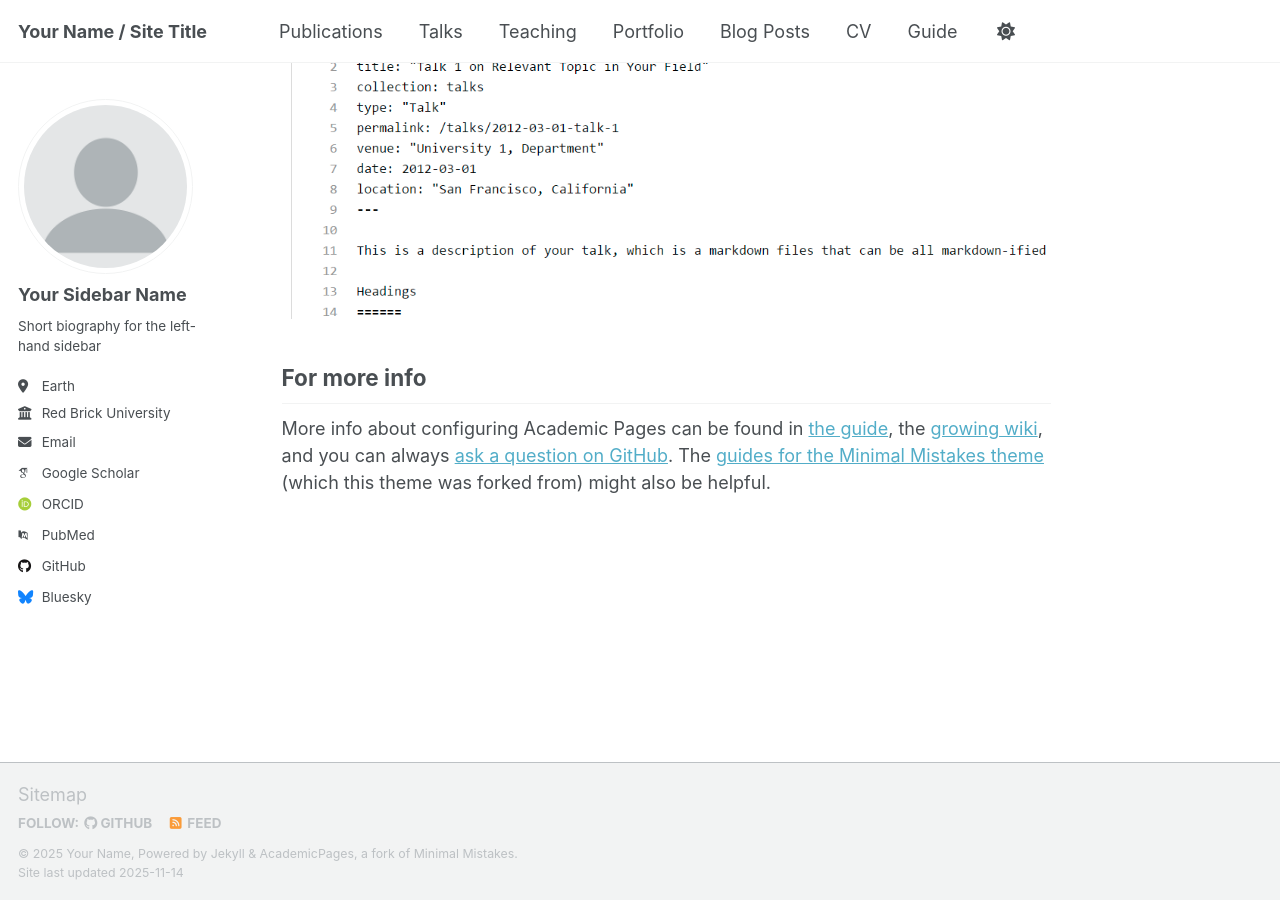
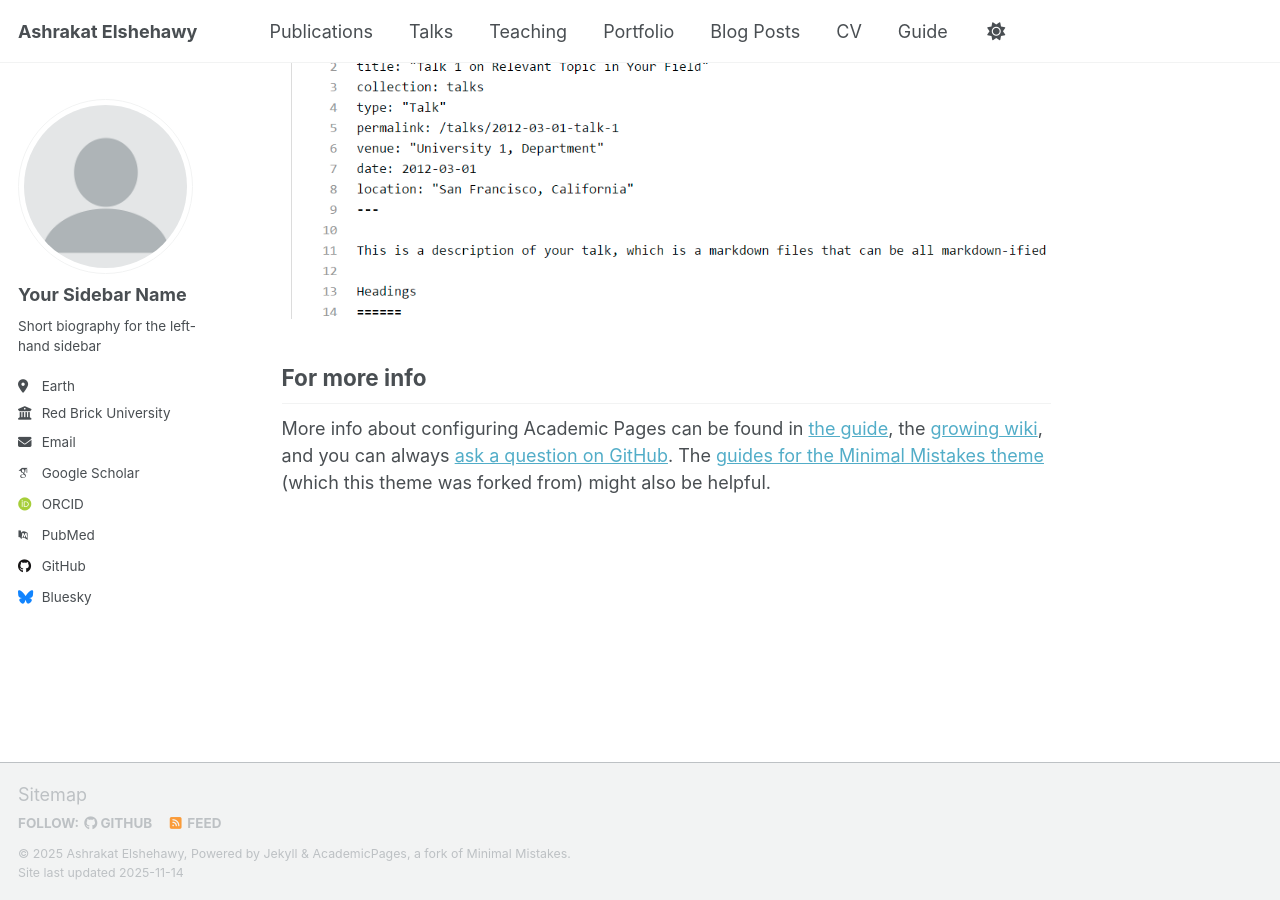
Before and after one commit to aelshehawy/aelshehawy.github.io, a Jekyll site: the page built from _pages/about.md, in a window 1280 px wide and 900 px high, scrolled down 2880 px. Built offline with Jekyll 4.4.1, drawn with Linux system fonts in a browser that asks for light colours; some web fonts are replaced; a script that is not in the unit is left out.

Commit message:
Update site title and name in config

```diff
--- a/_config.yml
+++ b/_config.yml
@@ -9,9 +9,9 @@
 # Basic Site Settings
 locale                   : "en-US"
 site_theme               : "default" # Currently available options are "default", "air"
-title                    : "Your Name / Site Title"
+title                    : "Ashrakat Elshehawy"
 title_separator          : "-"
-name                     : &name "Your Name"
+name                     : &name "Ashrakat Elshehawy"
 description              : &description "Your Name's academic portfolio"   # Update this with a general description of your site, this is the default if not overridden by a page
 url                      : https://academicpages.github.io # The base hostname & protocol for your site e.g. "https://[your GitHub username].github.io",
                                                            # or if you already have some other page hosted on Github then use "https://[your GitHub username].github.io/[Your Repo Name]"
```
